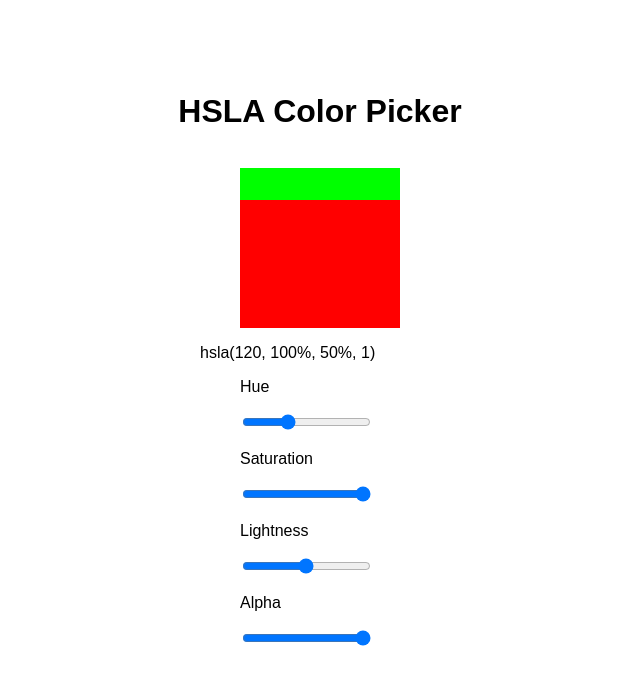
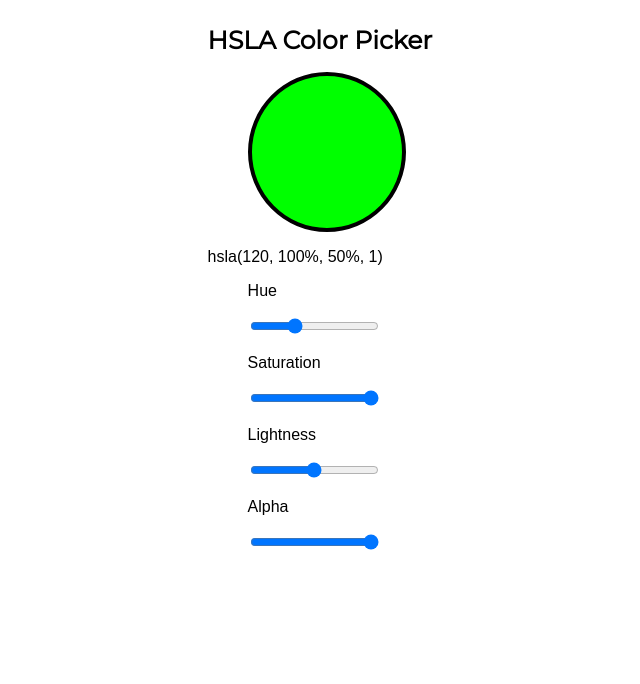
Before and after one commit to cmhfl92/react-to-future, a React app: page / in a window 1280 px wide. Shown: the whole page, without its empty margins (320-960 px from the left). Built offline with nearby package versions, Linux system fonts and the light colour scheme; some packages are replaced by stand-ins of ours.

Commit message:
color picker style updated

```diff
--- a/src/components/App.js
+++ b/src/components/App.js
@@ -43,7 +43,7 @@ class App extends Component {
       <h1>HSLA Color Picker</h1>
       <section>
         <figure>
-          <div style={{ backgroundColor: hsla }} />
+          <div className='box' style={{ backgroundColor: hsla }} />
         </figure>
         <p>{hsla}</p>
         <form>
--- a/src/index.html
+++ b/src/index.html
@@ -3,6 +3,7 @@
 <head lang="en">
   <meta charset="UTF-8">
   <meta name="viewport" content="width=device-width, user-scalable=no, minimum-scale=1.0, maximum-scale=1.0">
+  <link href="https://fonts.googleapis.com/css?family=Montserrat" rel="stylesheet">
   <title>React To Future</title>
 </head>
 <body>
--- a/src/styles/screen.scss
+++ b/src/styles/screen.scss
@@ -4,24 +4,34 @@ $base-text-size: 16px;
 $base-font-family: sans-serif;
 //this scss only has the overall div (body)/html writing
 html {
+  @include font-smoothing(on);
+  font: $base-text-size / 1 $base-font-family;
   text-size-adjust: 100%;
-}
-
-div {
-  @include font-smoothing(on);
-  margin: 0;
-  font: $base-text-size / 1 $base-font-family;
   display: flex;
   justify-content: center;
   align-items: center;
   flex-direction: column;
+  margin: 0;
+}
+
+h1 {
+  font-family: 'Montserrat', sans-serif;
+  font-size: 25px;
+  text-align: center;
+}
+
+div.box {
   padding-top: 2em;
+  width: 150px;
+  height: 120px;
+  border: solid black 4px;
+  border-radius: 50%;
+
 }
 
 figure {
-    width: 10em;
-    height: 10em;
-    background-color: red;
+  width: 90px;
+  height: 160px;
 }
 
 ul {
```
Also changed, not shown: src/components/Slider.js (+7 -0 lines). Lines whose indentation alone changed are shown as unchanged.
